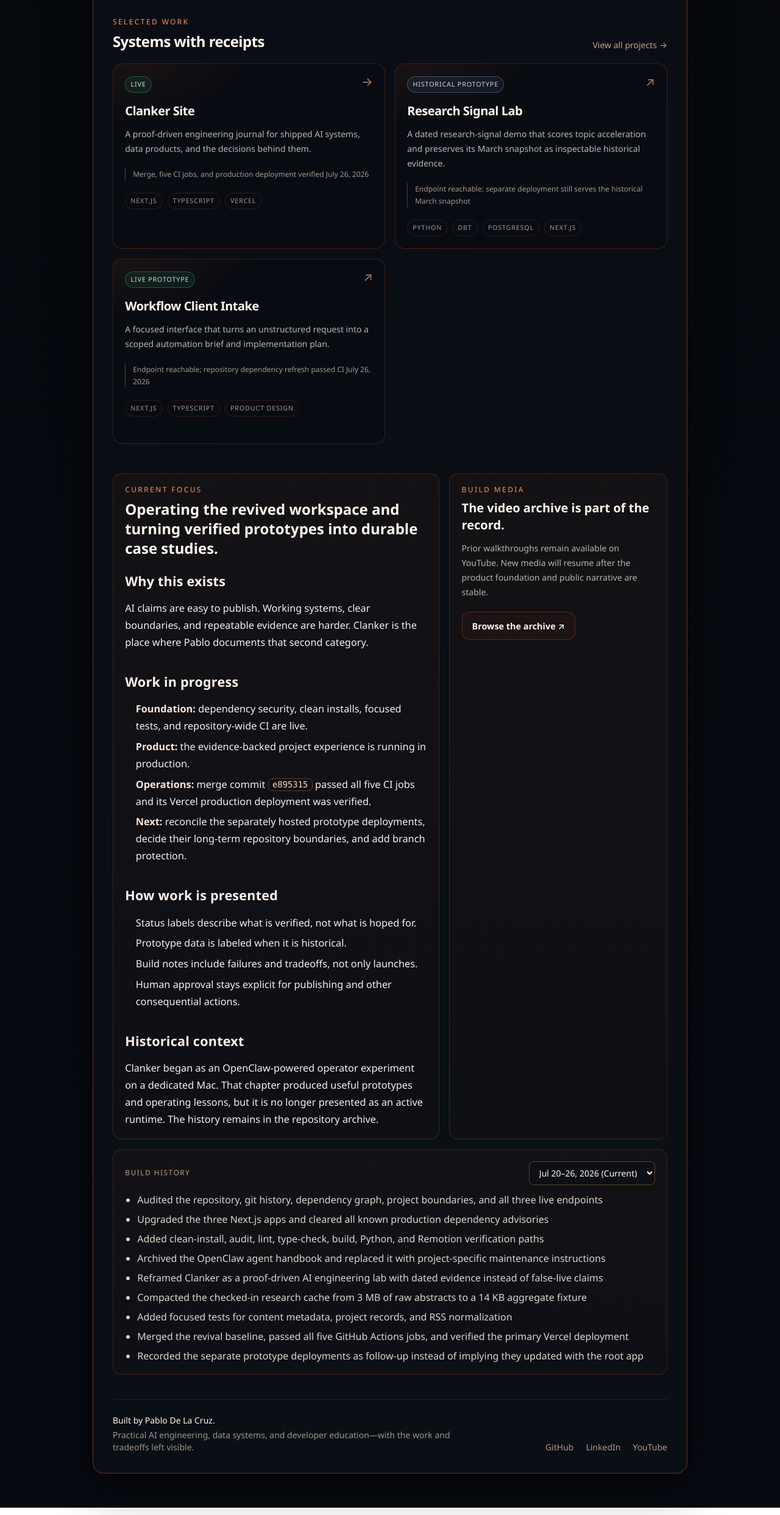
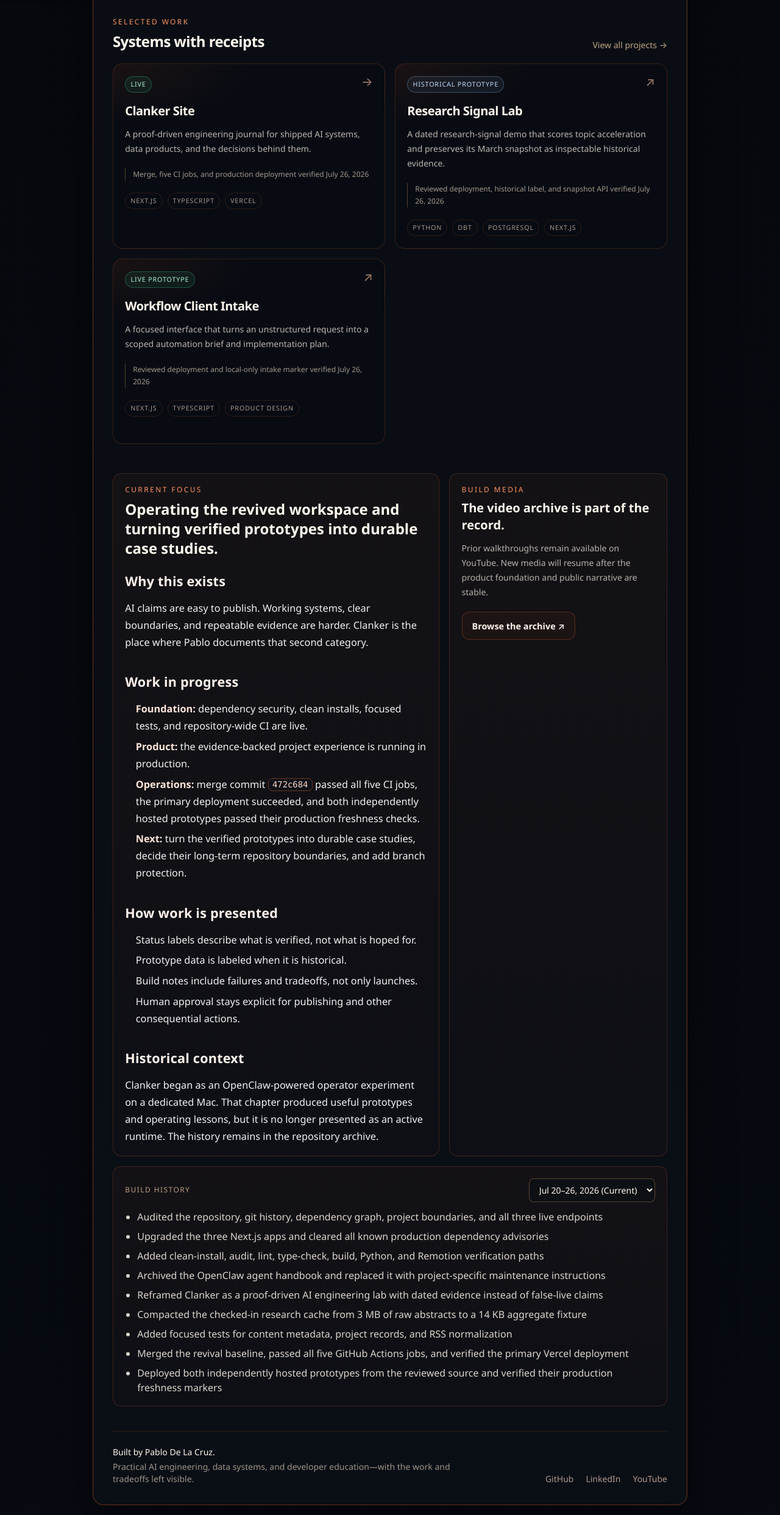
Before and after one commit to PabloDeLaCruz1/clanker-site, a Next.js app: page / in a window 1280 px wide. Shown: the part 792-3276 px from the top of the page at 61% size. Built offline with nearby package versions, Linux system fonts and the light colour scheme.

Commit message:
Record verified prototype deployments

```diff
--- a/content/build-log.md
+++ b/content/build-log.md
@@ -7,6 +7,8 @@
 
 ## Commit timeline
 
+- `Vercel` — Deploy the reviewed Research Signal Lab and Workflow Client Intake builds to their original production URLs; verify all six public page and API checks
+- `472c684` — Merge deployment ownership, smoke checks, and supported GitHub Action runtimes; pass all five post-merge CI jobs and deploy the primary site
 - `d36ffdb` — Publish the verified revival status; pass five post-merge CI jobs and deploy the corrected production content
 - `e895315` — Merge the revival baseline to `main`; pass five CI jobs and complete the primary Vercel production deployment
 - `032b40d` — Patch framework security, add CI and focused tests, archive obsolete operator configuration, compact the research fixture, and reframe Clanker as an evidence-backed AI engineering lab
--- a/content/now.md
+++ b/content/now.md
@@ -15,8 +15,8 @@
 
 - **Foundation:** dependency security, clean installs, focused tests, and repository-wide CI are live.
 - **Product:** the evidence-backed project experience is running in production.
-- **Operations:** merge commit `e895315` passed all five CI jobs and its Vercel production deployment was verified.
-- **Next:** reconcile the separately hosted prototype deployments, decide their long-term repository boundaries, and add branch protection.
+- **Operations:** merge commit `472c684` passed all five CI jobs, the primary deployment succeeded, and both independently hosted prototypes passed their production freshness checks.
+- **Next:** turn the verified prototypes into durable case studies, decide their long-term repository boundaries, and add branch protection.
 
 ## How work is presented
 
--- a/content/roadmap.md
+++ b/content/roadmap.md
@@ -12,13 +12,13 @@
 - The research fixture is compact and explicitly labeled as historical
 - Merge commit `e895315` passed all five CI jobs and deployed successfully to the primary Vercel project
 
-## Next — close the prototype deployment gap
+## Shipped — prototype deployment recovery
 
-- Redeploy or retire the separately hosted research-signal prototype
-- Redeploy the client-intake prototype from the verified dependency baseline
-- Confirm ownership and deployment settings for both prototype Vercel projects
+- Deployed the reviewed research-signal source to its original production project
+- Deployed the reviewed client-intake source to its original production project
+- Verified the historical-data label, snapshot API mode, and intake revival marker over HTTP
 
-## Then — operate deliberately
+## Next — operate deliberately
 
 - Decide whether each prototype stays in this repository or moves to its own home
 - Add branch protection now that the checks have proved stable on `main`
--- a/content/workflow-lab.md
+++ b/content/workflow-lab.md
@@ -12,7 +12,7 @@
 
 **Verified**
 - The public endpoint returns HTTP 200.
-- Merge commit `e895315` passed tests, lint, TypeScript, production build, and the production dependency audit in CI.
+- Merge commit `472c684` passed tests, lint, TypeScript, production build, and the production dependency audit in CI.
 - Vercel completed the production deployment, and the refreshed homepage, project index, and build log were verified live.
 - The repository has one app of record and a documented revival plan.
 
@@ -32,10 +32,11 @@
 **Verified**
 - The public prototype endpoint returns HTTP 200.
 - The app passes lint, TypeScript, production build, and a production dependency audit.
+- The reviewed July build is live, and its deterministic deployment marker passed the production verifier.
 
 **Boundary**
 - It demonstrates the intake interaction; it is not presented as a production CRM or persistent client system.
-- Its separate Vercel deployment predates the July dependency refresh; the repository version is verified by CI.
+- Form processing remains local to the browser; the demo does not transmit or persist submissions.
 
 **Demo**
 - [Open Workflow Client Intake](https://workflow-client-intake.vercel.app)
@@ -51,10 +52,11 @@
 - The public prototype endpoint returns HTTP 200.
 - The site and API route pass lint, TypeScript, production build, and a production dependency audit.
 - The Python ingestion, transformation, and orchestration sources compile.
+- The reviewed July build is live; its page labeling and `cached-arxiv-snapshot` API mode passed the production verifier.
 
 **Boundary**
-- The public deployment still serves the March 2026 snapshot. It is useful as a demo fixture, not as a live research feed.
-- The repository contains the compact aggregate fixture and corrected historical labeling; the separate Vercel project still needs redeployment or retirement.
+- The public deployment intentionally serves the March 2026 snapshot. It is useful as a demo fixture, not as a live research feed.
+- Refresh the bounded aggregate fixture deliberately before citing it as current evidence.
 
 **Demo**
 - [Open Research Signal Lab](https://data-pipeline-lab-site.vercel.app)
--- a/scripts/verify-deployments.mjs
+++ b/scripts/verify-deployments.mjs
@@ -71,7 +71,7 @@
   () =>
     verifyPage("Research Signal Lab", `${urls.research}/`, [
       "Historical Prototype",
-      "Dated snapshot",
+      "dated, reviewable snapshot",
     ]),
   verifyResearchApi,
   () =>
--- a/src/lib/projects.ts
+++ b/src/lib/projects.ts
@@ -22,7 +22,7 @@
     title: "Research Signal Lab",
     description:
       "A dated research-signal demo that scores topic acceleration and preserves its March snapshot as inspectable historical evidence.",
-    evidence: "Endpoint reachable; separate deployment still serves the historical March snapshot",
+    evidence: "Reviewed deployment, historical label, and snapshot API verified July 26, 2026",
     stack: ["Python", "dbt", "PostgreSQL", "Next.js"],
     status: "Historical prototype",
     href: "https://data-pipeline-lab-site.vercel.app",
@@ -32,7 +32,7 @@
     title: "Workflow Client Intake",
     description:
       "A focused interface that turns an unstructured request into a scoped automation brief and implementation plan.",
-    evidence: "Endpoint reachable; repository dependency refresh passed CI July 26, 2026",
+    evidence: "Reviewed deployment and local-only intake marker verified July 26, 2026",
     stack: ["Next.js", "TypeScript", "Product design"],
     status: "Live prototype",
     href: "https://workflow-client-intake.vercel.app",
--- a/src/lib/weeklyUpdates.ts
+++ b/src/lib/weeklyUpdates.ts
@@ -17,7 +17,7 @@
       "Compacted the checked-in research cache from 3 MB of raw abstracts to a 14 KB aggregate fixture",
       "Added focused tests for content metadata, project records, and RSS normalization",
       "Merged the revival baseline, passed all five GitHub Actions jobs, and verified the primary Vercel deployment",
-      "Recorded the separate prototype deployments as follow-up instead of implying they updated with the root app",
+      "Deployed both independently hosted prototypes from the reviewed source and verified their production freshness markers",
     ],
   },
   {
```
Also changed, not shown: 4 other files (tests, documents, lock files or other folders).
